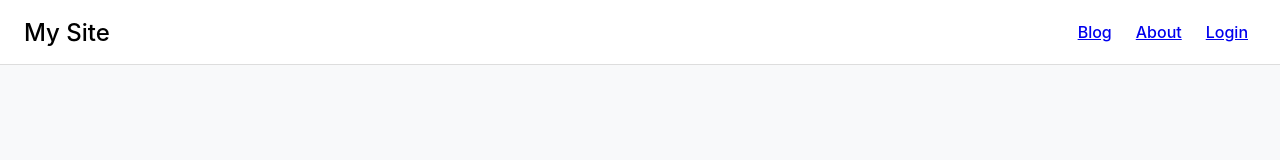
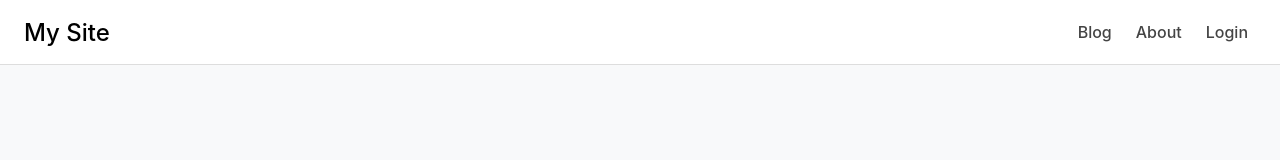
Before and after one commit to naokimidori/react-responsive-site, a React (Create React App) app: page /login in a window 1280 px wide. Shown: the top 160 px of the page. Built offline with nearby package versions, Linux system fonts and the light colour scheme.

Commit message:
fix: tag a styles

```diff
--- a/src/components/nav/index.scss
+++ b/src/components/nav/index.scss
@@ -33,6 +33,11 @@
     li {
       list-style: none;
       padding: 0 12px;
+
+      a {
+        text-decoration: none;
+        color: #444;
+      }
     }
 
     a:hover {
--- a/src/components/nav/index.tsx
+++ b/src/components/nav/index.tsx
@@ -5,7 +5,7 @@ import './index.scss'
 const menus = [
   {
     title: 'Blog',
-    path: '/'
+    path: '/blog'
   },
   {
     title: 'About',
```
